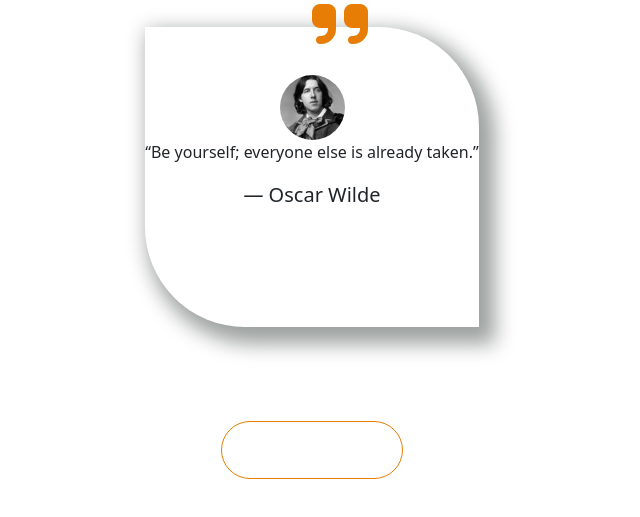
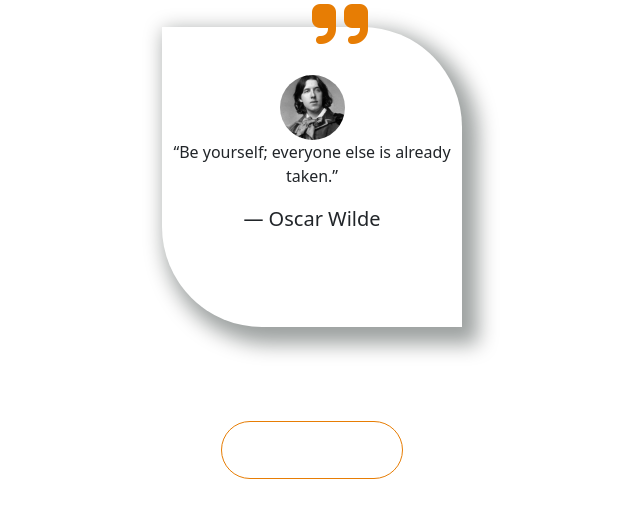
Before and after one commit to alaaadel122/Quote-JS, a plain HTML site: page index.html in a window 1280 px wide. Shown: the part 205-722 px from the top of the page, without its empty margins (328-968 px from the left). Drawn offline with nearby package versions, Linux system fonts and the light colour scheme.

Commit message:
Update main.css

```diff
--- a/css/main.css
+++ b/css/main.css
@@ -18,7 +18,7 @@ h3 {
 
 .main-qoute {
      min-width: 200px;
-
+max-width:300px;
      min-height: 300px;
      background-color: rgb(255, 255, 255);
      border-top-right-radius: 100px;
```
